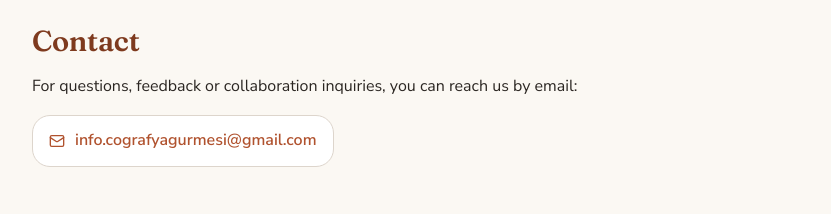
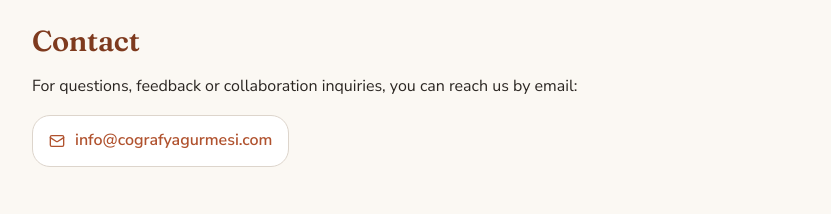
Before and after one commit to Sertturk16/cografya_web, a Next.js app: page /en/hakkimizda in a window 1280 px wide. Shown: the part 820-1034 px from the top of the page, without its empty margins (0-831 px from the left). Built offline with nearby package versions, Linux system fonts and the light colour scheme; no server answers.

Commit message:
fix(contact): use info@cografyagurmesi.com across about and legal pages

```diff
--- a/app/[locale]/(site)/hakkimizda/page.tsx
+++ b/app/[locale]/(site)/hakkimizda/page.tsx
@@ -118,11 +118,11 @@ export default async function V2AboutPage({ params }: V2AboutPageProps) {
               overflow-wrap never got a chance: at 320px this address pushed the document
               to 318px against a 305px viewport. The span is what is allowed to break. */}
           <a
-            href="mailto:info.cografyagurmesi@gmail.com"
+            href="mailto:info@cografyagurmesi.com"
             className="inline-flex max-w-full items-center gap-2.5 rounded-2xl border border-border bg-card px-4 py-3 font-semibold text-primary transition-colors hover:border-primary/50 hover:bg-muted"
           >
             <Mail className="size-4 shrink-0" aria-hidden="true" />
-            <span className="min-w-0 break-all">info.cografyagurmesi@gmail.com</span>
+            <span className="min-w-0 break-all">info@cografyagurmesi.com</span>
           </a>
         </section>
 
--- a/app/[locale]/(site)/kullanim-sartlari/page.tsx
+++ b/app/[locale]/(site)/kullanim-sartlari/page.tsx
@@ -112,11 +112,11 @@ export default async function TermsPage({ params }: TermsPageProps) {
           {/* The same address, the same shape and the same 320px rationale as the one on
               `/hakkimizda`: an `inline-flex` box does not shrink, so the span is what breaks. */}
           <a
-            href="mailto:info.cografyagurmesi@gmail.com"
+            href="mailto:info@cografyagurmesi.com"
             className="inline-flex max-w-full items-center gap-2.5 rounded-2xl border border-border bg-card px-4 py-3 font-semibold text-primary transition-colors hover:border-primary/50 hover:bg-muted"
           >
             <Mail className="size-4 shrink-0" aria-hidden="true" />
-            <span className="min-w-0 break-all">info.cografyagurmesi@gmail.com</span>
+            <span className="min-w-0 break-all">info@cografyagurmesi.com</span>
           </a>
         </section>
       </article>
```
